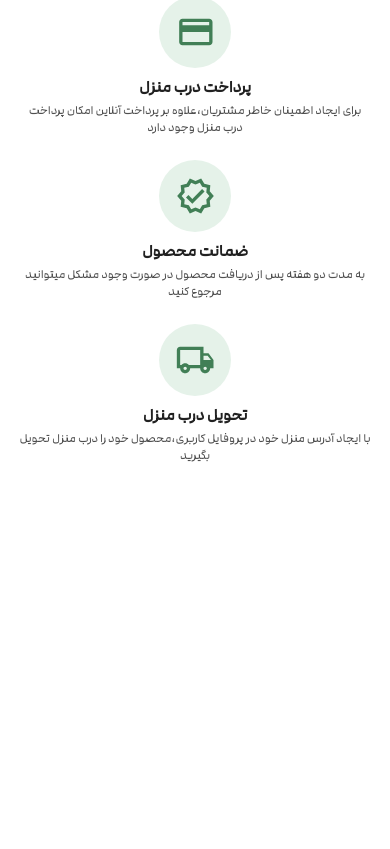
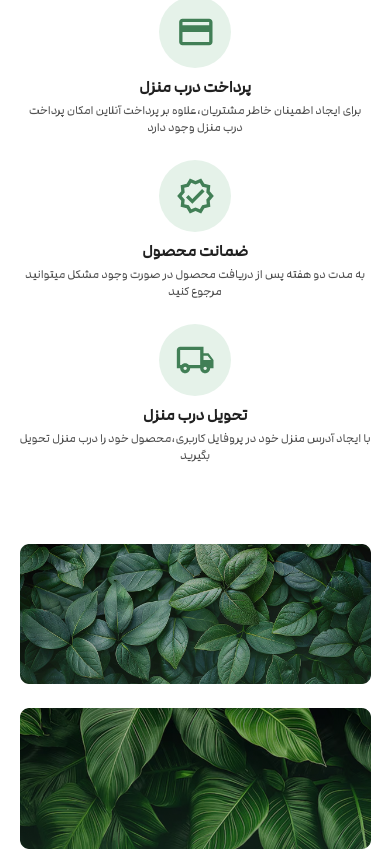
Before and after one commit to sam-amirpoor/giahland, a React (Vite) app: page / in a window 390 px wide. Shown: the part 931-1780 px from the top of the page. Before the commit the page ends 1395 px from the top, so only its background shows below. Built offline with nearby package versions, Linux system fonts and the light colour scheme.

Commit message:
feat: add PlanetImages to homepage

```diff
--- a/src/index.css
+++ b/src/index.css
@@ -180,10 +180,28 @@ body {
   font-weight: 400;
 }
 
+/* Planet images section */
+
+.planet-images {
+  margin-top: 80px;
+  display: flex;
+  gap: 24px;
+  width: 100%;
+  align-items: center;
+}
+
+.planet-images img {
+  width: 49%;
+}
+
+/* Fonts */
+
 @font-face {
   font-family: "modam";
   src: url("./assets/fonts/Modam-Regular.ttf");
 }
+
+/* Break points */
 
 @media (max-width: 1300px) {
   .intro .intro-right h1 {
@@ -219,6 +237,24 @@ body {
     flex-direction: column;
     align-items: center;
     gap: 24px;
+  }
+
+  .support .item h2 {
+    font-size: 24px;
+  }
+
+  .support .item p {
+    font-size: 18px;
+  }
+
+  /* Planet images section */
+
+  .planet-images {
+    flex-direction: column-reverse;
+  }
+
+  .planet-images img {
+    width: 100%;
   }
 }
 
--- a/src/pages/Homepage.jsx
+++ b/src/pages/Homepage.jsx
@@ -9,6 +9,7 @@ export default function Homepage() {
         <main>
           <Intro />
           <Support />
+          <PlanetsImages />
         </main>
       </div>
     </>
@@ -159,3 +160,18 @@ function Support() {
     </section>
   );
 }
+
+function PlanetsImages() {
+  return (
+    <div className="planet-images">
+      <img
+        src="/images/planet1.png"
+        alt="planet"
+      />
+      <img
+        src="/images/planet2.png"
+        alt="planet"
+      />
+    </div>
+  );
+}
```
